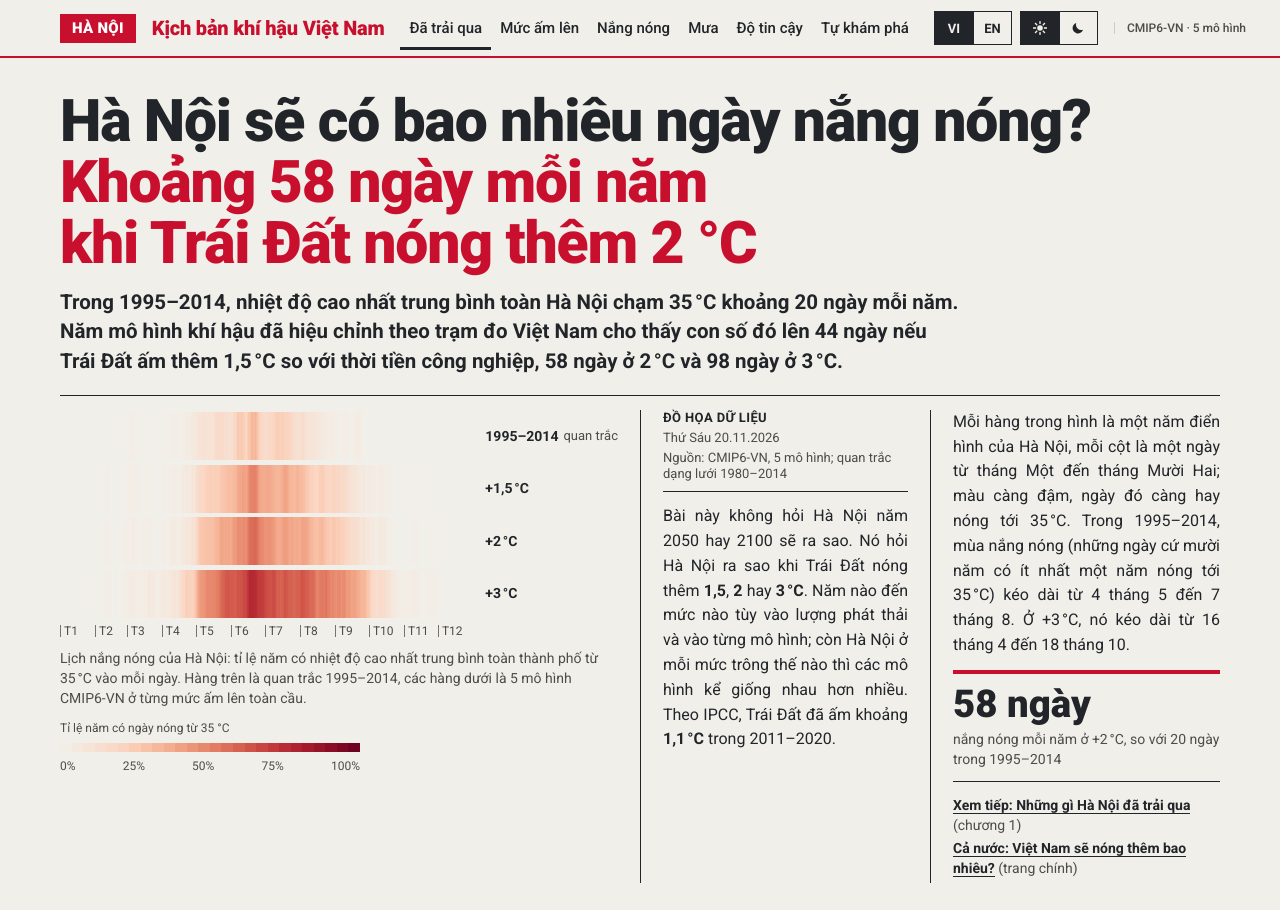
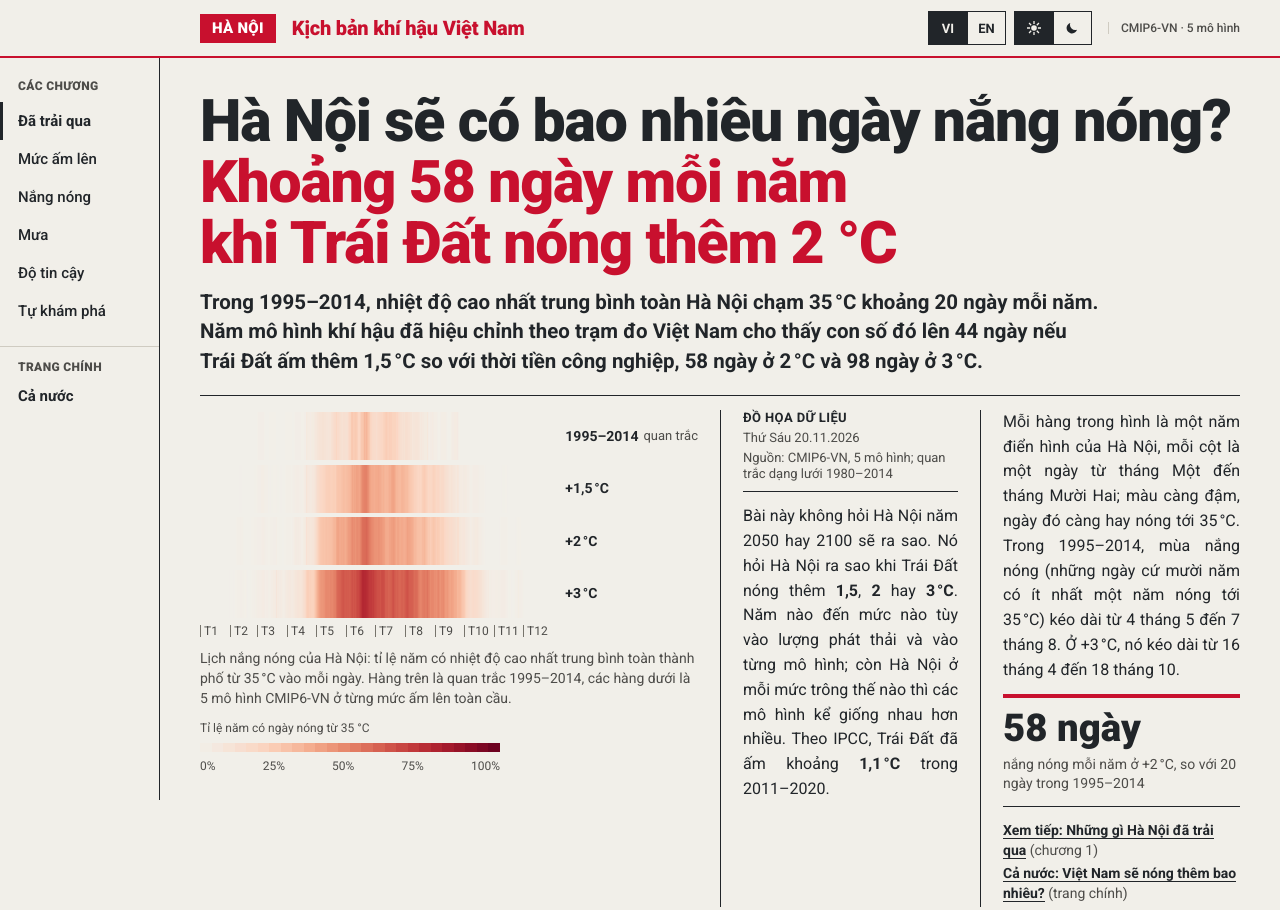
Before and after one commit to Minh24y5/Vietnam-climate-scenario-explorer, a plain HTML site: page hanoi.html in a window 1280 px wide. Shown: the top 910 px of the page. Drawn offline with nearby package versions, Linux system fonts and the light colour scheme.

Commit message:
Link pages together

```diff
--- a/hanoi.html
+++ b/hanoi.html
@@ -26,16 +26,6 @@
         <div class="folio-in">
             <span class="sec-block" data-i18n="section"></span>
             <a class="nameplate" href="index.html" data-i18n="nameplate"></a>
-            <nav class="chapters" data-i18n-attr="aria-label:navLabel">
-                <ul>
-                    <li><a href="#ch-past" data-i18n="navPast"></a></li>
-                    <li><a href="#ch-levels" data-i18n="navLevels"></a></li>
-                    <li><a href="#ch-heat" data-i18n="navHeat"></a></li>
-                    <li><a href="#ch-rain" data-i18n="navRain"></a></li>
-                    <li><a href="#ch-check" data-i18n="navCheck"></a></li>
-                    <li><a href="#explore" data-i18n="navExplore"></a></li>
-                </ul>
-            </nav>
             <div class="folio-ctl">
                 <div class="lang" id="langSeg" role="group" data-i18n-attr="aria-label:langLabel">
                     <button type="button" data-lang="vi" lang="vi" aria-pressed="true">VI</button>
@@ -53,6 +43,19 @@
             <a class="data-badge" id="dataBadge" href="#about"></a>
         </div>
     </header>
+
+    <nav class="chapters" data-i18n-attr="aria-label:navLabel">
+        <p class="rail-head" data-i18n="navLabel"></p>
+        <ul>
+            <li><a href="#ch-past" data-i18n="navPast"></a></li>
+            <li><a href="#ch-levels" data-i18n="navLevels"></a></li>
+            <li><a href="#ch-heat" data-i18n="navHeat"></a></li>
+            <li><a href="#ch-rain" data-i18n="navRain"></a></li>
+            <li><a href="#ch-check" data-i18n="navCheck"></a></li>
+            <li><a href="#explore" data-i18n="navExplore"></a></li>
+        </ul>
+        <p class="rail-other"><span class="rail-kicker" data-i18n="navNationalKicker"></span><a href="index.html" data-i18n="navNational"></a></p>
+    </nav>
 
     <main id="top">
         <article class="lead" aria-labelledby="heroTitle">
--- a/scripts/hanoi/strings.js
+++ b/scripts/hanoi/strings.js
@@ -7,6 +7,7 @@ const HN_URL = 'data/hanoi/hanoi.json';
 Object.assign(S.vi, {
   skip: 'Bỏ qua, đến phần tự khám phá', section: 'Hà Nội', nameplate: 'Kịch bản khí hậu Việt Nam', navLabel: 'Các chương',
   navPast: 'Đã trải qua', navLevels: 'Mức ấm lên', navHeat: 'Nắng nóng', navRain: 'Mưa', navCheck: 'Độ tin cậy', navExplore: 'Tự khám phá',
+  navNationalKicker: 'Trang chính', navNational: 'Cả nước',
   storyLabel: 'Bài viết theo chương',
   jumpStory: 'Xem tiếp: Những gì Hà Nội đã trải qua', jumpStoryPg: '(chương 1)',
   jumpNational: 'Cả nước: Việt Nam sẽ nóng thêm bao nhiêu?', jumpNationalPg: '(trang chính)',
@@ -37,6 +38,7 @@ Object.assign(S.vi, {
 Object.assign(S.en, {
   skip: 'Skip to the explorer', section: 'Hanoi', nameplate: 'Vietnam Climate Scenario Explorer', navLabel: 'Chapters',
   navPast: 'So far', navLevels: 'Warming levels', navHeat: 'Heat', navRain: 'Rain', navCheck: 'Can we trust it', navExplore: 'Explorer',
+  navNationalKicker: 'Main page', navNational: 'All of Vietnam',
   storyLabel: 'Story in chapters',
   jumpStory: 'Continued: what Hanoi has lived through', jumpStoryPg: '(chapter 1)',
   jumpNational: 'Nationwide: how much warmer will Vietnam get?', jumpNationalPg: '(main page)',
--- a/scripts/i18n.js
+++ b/scripts/i18n.js
@@ -27,6 +27,7 @@ const S = {
   vi: {
     skip: 'Bỏ qua, đến phần tự khám phá', section: 'Khí hậu', nameplate: 'Kịch bản khí hậu Việt Nam', navLabel: 'Các chương',
     navModels: 'Mô hình', navChange: 'Thay đổi', navFutures: 'Hai tương lai', navRegions: 'Các vùng', navRain: 'Lượng mưa', navExplore: 'Tự khám phá',
+    navHanoiKicker: 'Bài riêng', navHanoi: 'Hà Nội nóng lên',
     ctlRegion: 'Vùng', allVn: 'Cả nước', noModelData: 'không có dữ liệu mô hình', regionOnlyReal: 'Số liệu từng vùng chỉ có với dữ liệu CMIP6.',
     mapTitle: 'Thay đổi nhiệt độ 2071–2100 so với 1985–2014, trung bình các mô hình', mapTitleShort: 'Thay đổi nhiệt độ 2071–2100', gridKey: 'Ô lưới của', seaName: 'Biển Đông',
     nbChina: 'TRUNG QUỐC', nbLaos: 'LÀO', nbCambodia: 'CAMPUCHIA',
@@ -69,6 +70,7 @@ const S = {
   en: {
     skip: 'Skip to the explorer', section: 'Climate', nameplate: 'Vietnam Climate Scenario Explorer', navLabel: 'Chapters',
     navModels: 'Models', navChange: 'Change', navFutures: 'Two futures', navRegions: 'Regions', navRain: 'Rain', navExplore: 'Explorer',
+    navHanoiKicker: 'Special report', navHanoi: 'Hanoi heats up',
     ctlRegion: 'Region', allVn: 'All of Vietnam', noModelData: 'no model data', regionOnlyReal: 'Regional series exist only for the CMIP6 data.',
     mapTitle: 'Temperature change by 2071–2100 from 1985–2014, model average', mapTitleShort: 'Warming by 2071–2100', gridKey: 'Grid cells of', seaName: 'East Sea',
     nbChina: 'CHINA', nbLaos: 'LAOS', nbCambodia: 'CAMBODIA',
--- a/styles/folio.css
+++ b/styles/folio.css
@@ -7,13 +7,22 @@
 .folio-in{max-width:1240px;margin:0 auto;padding:0 var(--gutter);height:var(--topbar);display:flex;align-items:center;gap:16px}
 .nameplate{font:900 20px/1.1 var(--font);color:var(--red);text-decoration:none;letter-spacing:-.01em;white-space:nowrap}
 .nameplate:hover{color:var(--red)}
-.chapters{margin-left:auto}
-.chapters ul{display:flex;list-style:none;margin:0;padding:0}
-.chapters a{display:flex;align-items:center;min-height:44px;padding:0 9px;color:var(--ink);text-decoration:none;font:500 15px var(--font);white-space:nowrap}
+/* ---------- chapter rail (left, below the folio) ---------- */
+/* a ruled column of chapter links, like a paper's index box; the page shifts right to make room */
+:root{--rail-w:160px}
+.folio{padding-left:var(--rail-w)}
+main,.imprint{margin-left:var(--rail-w)}
+.chapters{position:fixed;left:0;top:calc(var(--topbar) + 2px);bottom:0;width:var(--rail-w);z-index:9;background:var(--bg);
+  border-right:1px solid var(--rule);padding:22px 0 18px;overflow-y:auto;display:flex;flex-direction:column}
+.rail-head{margin:0 16px 10px 18px;font:900 12px/1 var(--font);text-transform:uppercase;letter-spacing:.03em;color:var(--muted)}
+.chapters ul{list-style:none;margin:0;padding:0}
+.chapters a{display:flex;align-items:center;min-height:38px;padding:4px 14px 4px 15px;border-left:3px solid transparent;color:var(--ink);text-decoration:none;font:500 15px/1.25 var(--font)}
 .chapters a:hover{color:var(--red)}
-.chapters a[aria-current="true"]{box-shadow:inset 0 -3px 0 var(--ink)}
-
-.folio-ctl{display:flex;align-items:center;gap:8px}
+.chapters a[aria-current="true"]{border-left-color:var(--ink);font-weight:700}
+.rail-other{margin:16px 0 0;padding-top:14px;border-top:1px solid var(--line)}
+.rail-kicker{display:block;margin:0 16px 4px 18px;font:900 12px/1 var(--font);text-transform:uppercase;letter-spacing:.03em;color:var(--muted)}
+.rail-other a{font-weight:700}
+.folio-ctl{display:flex;align-items:center;gap:8px;margin-left:auto}
 .lang{display:flex;border:1px solid var(--ink)}
 .theme svg{width:16px;height:16px;display:block;margin:auto;fill:none;stroke:currentColor;stroke-width:2;stroke-linecap:square}
 .theme svg circle{fill:currentColor;stroke:none}
--- a/styles/responsive.css
+++ b/styles/responsive.css
@@ -4,12 +4,11 @@
   .data-badge .d,.data-badge .sep{display:none}
   .byline .bydate{display:block}
 }
-@media (max-width:1240px){
-  .chapters a{padding:0 7px;font-size:14px}
-}
 @media (max-width:1120px){
+  /* no room for the rail: it leaves, and the page takes the full width again */
   .chapters{display:none}
-  .folio-ctl{margin-left:auto}
+  .folio{padding-left:0}
+  main,.imprint{margin-left:0}
 }
 @media (max-width:980px){
   .lead-grid{grid-template-columns:minmax(0,1fr) minmax(0,1fr)}
```
Also changed, not shown: index.html (+13 -10 lines), 1 other file.
